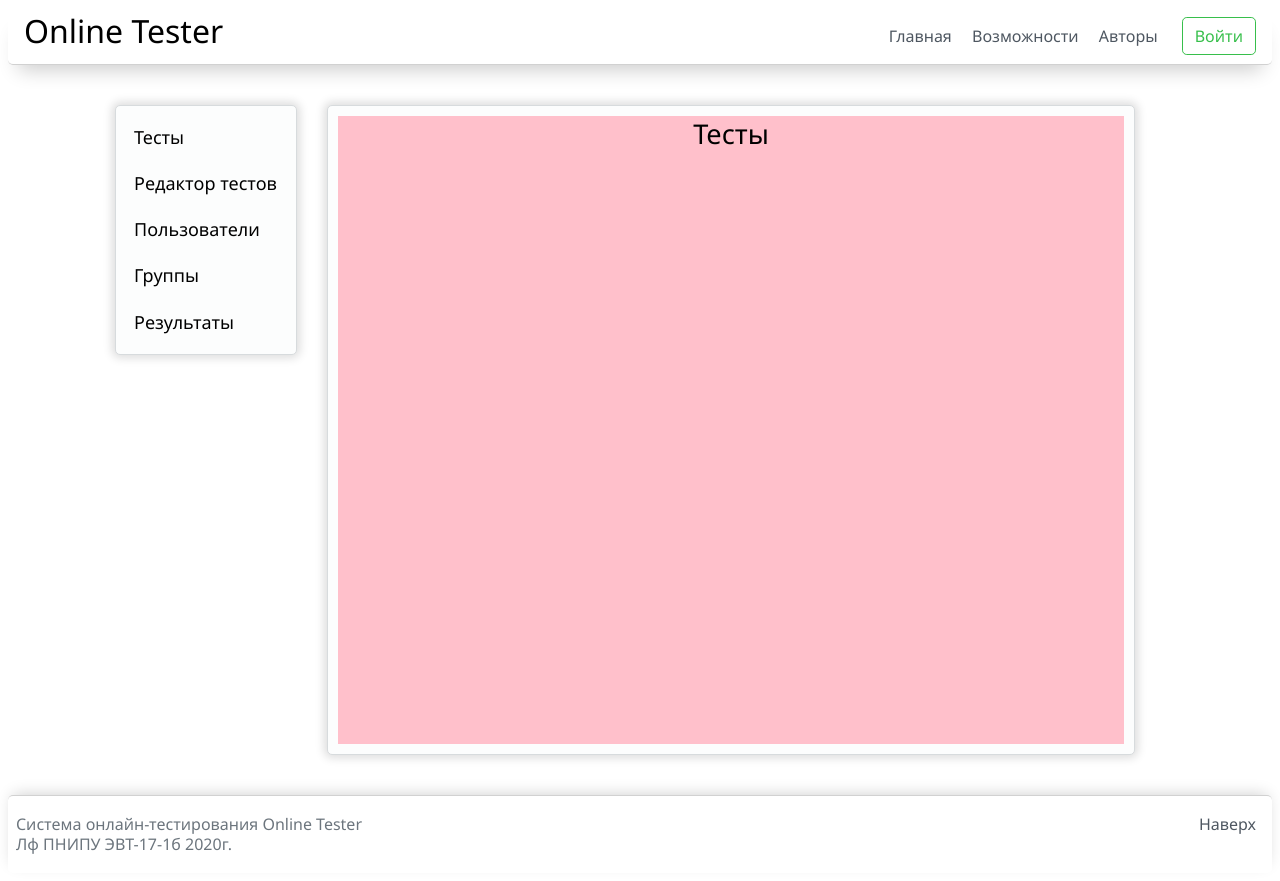
After one commit to Dewha/Web-tchnology_EVT-17-1b, a PHP site: page /contropanel.html in a window 1280 px wide. The commit adds this page. Run offline with PHP 8.4, Linux system fonts and the light colour scheme.

Commit message:
добавил загатовку для страницы управления

```diff
--- /dev/null
+++ b/www/contropanel.html
@@ -0,0 +1,78 @@
+<!DOCTYPE html>
+<html lang='ru'>
+<head>
+	<!--кодировка-->
+	<meta charset="UTF-8">
+	<!--размер страницы под устройства-->
+	<meta name="viewport" content="width=device-width",initial-scale=1.0">
+	<!--для браузера edge и ie-->
+	<meta http-equiv="X-UA-Compatitable content="ie=edge">
+	<link rel="stylesheet" href="css\style.css">
+	<title>Online Tester</title>
+</head>
+<body>
+	<div class="content">
+		<header>
+			<h1 class="logo">Online Tester</h1>
+			<nav class="header-right">
+				<a class="text-dark" href="index.html">Главная</a>
+				<a class="text-dark" href="#">Возможности</a>
+				<a class="text-dark" href="#">Авторы</a>
+			</nav>
+				<a class="btn" onclick="show_popup()">Войти</a>
+		</header>
+		<div class="main">
+			<div class="sidebar-section">
+				<div class="sidebar-item" onclick="switch_page(1)">Тесты</div>
+				<div class="sidebar-item" onclick="switch_page(2)">Редактор тестов</div>
+				<div class="sidebar-item" onclick="switch_page(3)">Пользователи</div>
+				<div class="sidebar-item" onclick="switch_page(4)">Группы</div>
+				<div class="sidebar-item" onclick="switch_page(5)">Результаты</div>
+			</div>
+			<div class="control-panel">
+				<div class="cp-content" id="tests">
+					<div class="grid-header">
+						Тесты
+					</div>
+				</div>
+
+				<div class="cp-content" id="editor">
+					<div class="grid-header">
+						Редактор
+					</div>
+				</div>
+
+				<div class="cp-content" id="users">
+					<div class="grid-header">
+						Пользователи
+					</div>
+				</div>
+
+				<div class="cp-content" id="groups">
+					<div class="grid-header">
+						Группы
+					</div>
+				</div>
+
+				<div class="cp-content" id="results">
+					<div class="grid-header">
+						Результаты
+					</div>
+				</div>
+
+			</div>
+		</div>
+	</div>
+
+  <footer>
+    <div class="footer-text">
+    <p class="footer-right">
+      <a class="text-dark" href="#top">Наверх</a>
+    </p>
+    <p>Система онлайн-тестирования Online Tester<br>
+      Лф ПНИПУ ЭВТ-17-1б 2020г.</p>
+    </div>
+  </footer>
+	<script src="js/main.js" type="text/javascript" charset="utf-8"></script>
+</body>
+</html>
--- a/www/css/style.css
+++ b/www/css/style.css
@@ -26,14 +26,19 @@ header {
 	padding-left: 1rem;
 	margin-bottom: 1rem;
 	background-color: #fff;
-	border-bottom: 2px solid #d1d1d1;
-	box-shadow: 0 .5rem .7rem rgba(0,0,0,.1);
+	border-bottom: 1px solid #d1d1d1;
+	border-radius: 5px;
+	box-shadow: 0 15px 20px -10px rgba(0, 0, 0, .2);
 }
 
 .logo {
 	margin-top: 0;
 	margin-right: auto;
 	font-weight: 400;
+}
+
+.logo:hover {
+	cursor: pointer;
 }
 
 .header-right {
@@ -78,8 +83,15 @@ header {
 }
 
 /*** footer ***/
+
+footer {
+	display: block;
+	border-top: 1px solid #d1d1d1;
+	box-shadow: 0 -5px 15px -5px rgba(0, 0, 0, .2);
+	border-radius: 5px;
+}
+
 .footer-text {
-	display: block;
 	margin-left : 0.5rem;
 	margin-right : 0.5rem;
 	padding-top: 0.1rem;
@@ -92,7 +104,6 @@ header {
 
 /*** main content ***/
 .mainpage {
-	display: inline-block;
 	margin-left: auto;
 	margin-right: auto;
 	width: 100%;
@@ -134,7 +145,7 @@ header {
 
 .grid-text {
 	display: block;
-	padding: 0 .2rem;
+	padding: 0 .5rem;
 	margin-bottom: 2rem;
 }
 
@@ -279,3 +290,113 @@ header {
 		opacity: 0;
   }
 }
+
+/* control panel */
+.panel {
+	max-width: 1150px;
+	margin: 20px auto;
+	text-align: justify;
+}
+
+.panel-text {
+	margin: 10px 10px;
+}
+
+.cardbar {
+	display: flex;
+	flex-wrap: wrap;
+}
+
+.card {
+	flex-grow: 1;
+	width: 28%;
+	min-height: 200px;
+	min-width: 300px;
+	padding: 10px 20px;
+	background-color: #fff;
+	box-shadow: 0 0 10px 5px rgba(221, 221, 221, 1);
+	border-radius: 5px;
+}
+
+.card:hover {
+	background-color: lightgray;
+	cursor: pointer;
+}
+
+.card-header {
+	font-weight: 400;
+	font-size: 150%;
+	margin: 5px 0;
+	box-shadow: 0 10px 10px -10px rgba(0, 0, 0, .2)
+}
+
+.card-text {
+	padding-top: 20px;
+}
+
+.main {
+	display: flex;
+	margin: 40px auto;
+	max-width: 1050px;
+}
+
+.sidebar-section {
+	display: flex;
+	flex-direction: column;
+	justify-content: space-between;
+	height: 250px;
+	width: 230px;
+	border: 1px solid #d7dbdd;
+	border-radius: 5px;
+	background-color: #fcfdfd;
+	box-shadow: 0 0 10px 3px rgba(221, 221, 221, 1);
+	padding: 10px;
+}
+
+.sidebar-item {
+	cursor: pointer;
+	padding: 10px 8px;
+	font-size: 18px;
+}
+
+.sidebar-item:hover {
+	background-color: #eef3f5;
+	border-radius: 5px;
+}
+
+.control-panel {
+	border: 1px solid #d7dbdd;
+	border-radius: 5px;
+	background-color: #fcfdfd;
+	box-shadow: 0 0 10px 3px rgba(221, 221, 221, 1);
+	margin: 0 30px;
+	width: 100%;
+	height: 650px;
+}
+
+.cp-content{
+	margin: 10px;
+	width: calc(100% - 20px);
+	height: calc(100% - 20px);
+}
+
+#tests {
+	background-color: pink;
+	display: block;
+}
+#editor {
+	background-color: lightblue;
+	display: none;
+}
+#users {
+	background-color: lightgreen;
+	display: none;
+}
+#groups {
+	background-color: yellow;
+	display: none;
+}
+#results {
+	background-color: orange;
+	display: none;
+}
--- a/www/registration.html
+++ b/www/registration.html
@@ -5,7 +5,7 @@
 	<meta name="viewport" content="width=device-width",initial-scale=1.0">
 	<!--для браузера edge и ie-->
 	<meta http-equiv="X-UA-Compatitable content="ie=edge">
-	<link rel="stylesheet" href="C:\Users\Андрей\Desktop\универ\сайт\style.css">
+	<link rel="stylesheet" href="css\style.css">
     <title>Регистрация пользователя</title>
   </head>
   <body>
@@ -18,6 +18,7 @@
           <a class="text-dark" href="#">Возможности</a>
           <a class="text-dark" href="#">Авторы</a>
         </nav>
+				<a class="btn" onclick="show_popup()">Войти</a>
       </header>
         <!-- registration -->
         <div class="registration">
@@ -30,7 +31,7 @@
               <input type="text" placeholder="Организация" name="organization" class="input">
               <input type="password" placeholder="Пароль" name="pass1" class="input">
               <input type="password" placeholder="Повторите пароль" name="pass2" class="input">
-              <input type="submit" name="registation" value="Заригистрироваться" class="btn input">
+              <input type="submit" name="registation" value="Зарегистрироваться" class="btn input">
             </form>
           </div>
         </div>
```
Also changed, not shown: www/index.php (+8 -8 lines), www/js/main.js (added, +90 -0 lines), www/js/script.js (deleted, +0 -20 lines), www/css/img/banner.jpg (added), www/css/img/test.PNG (added), www/img/close.png (added).
